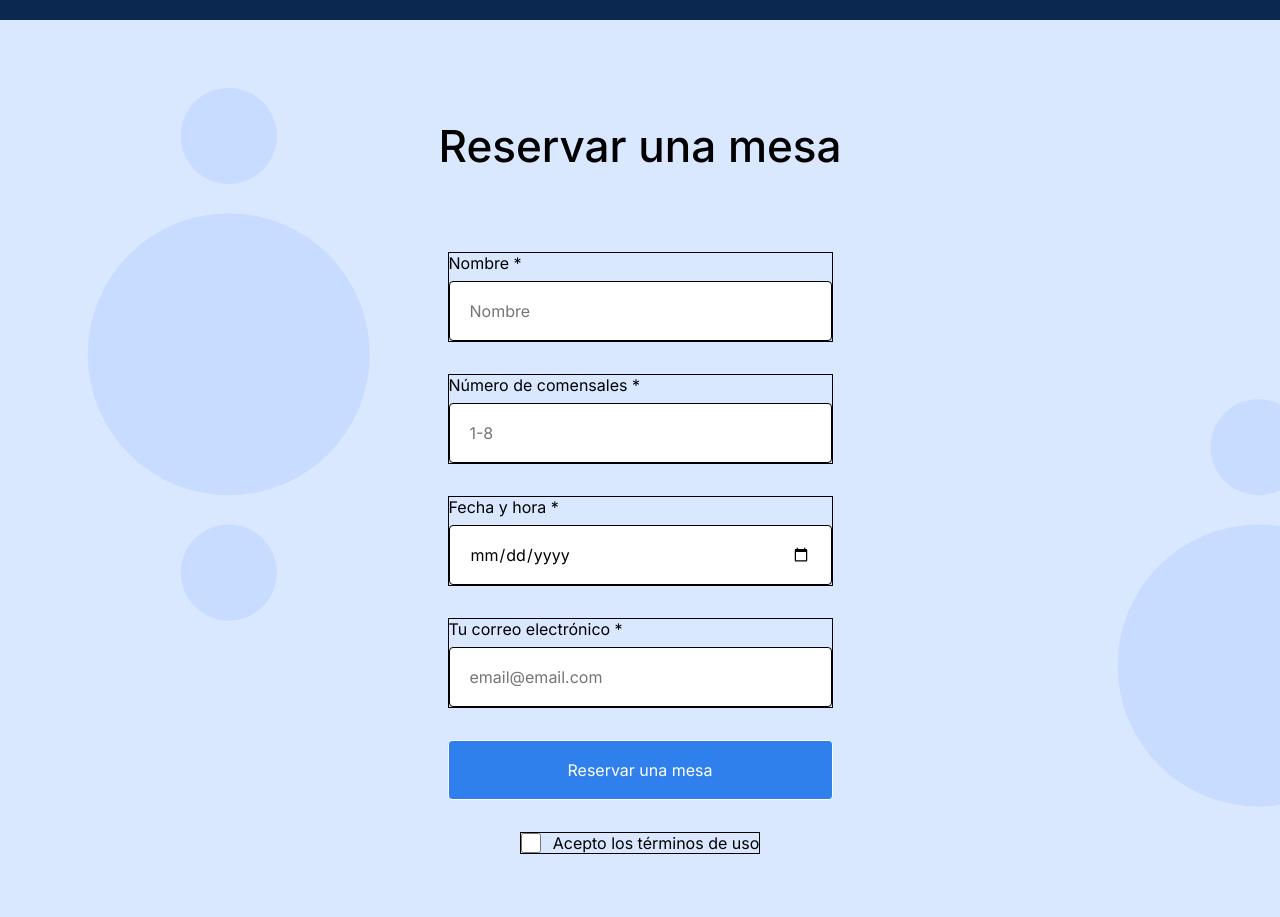
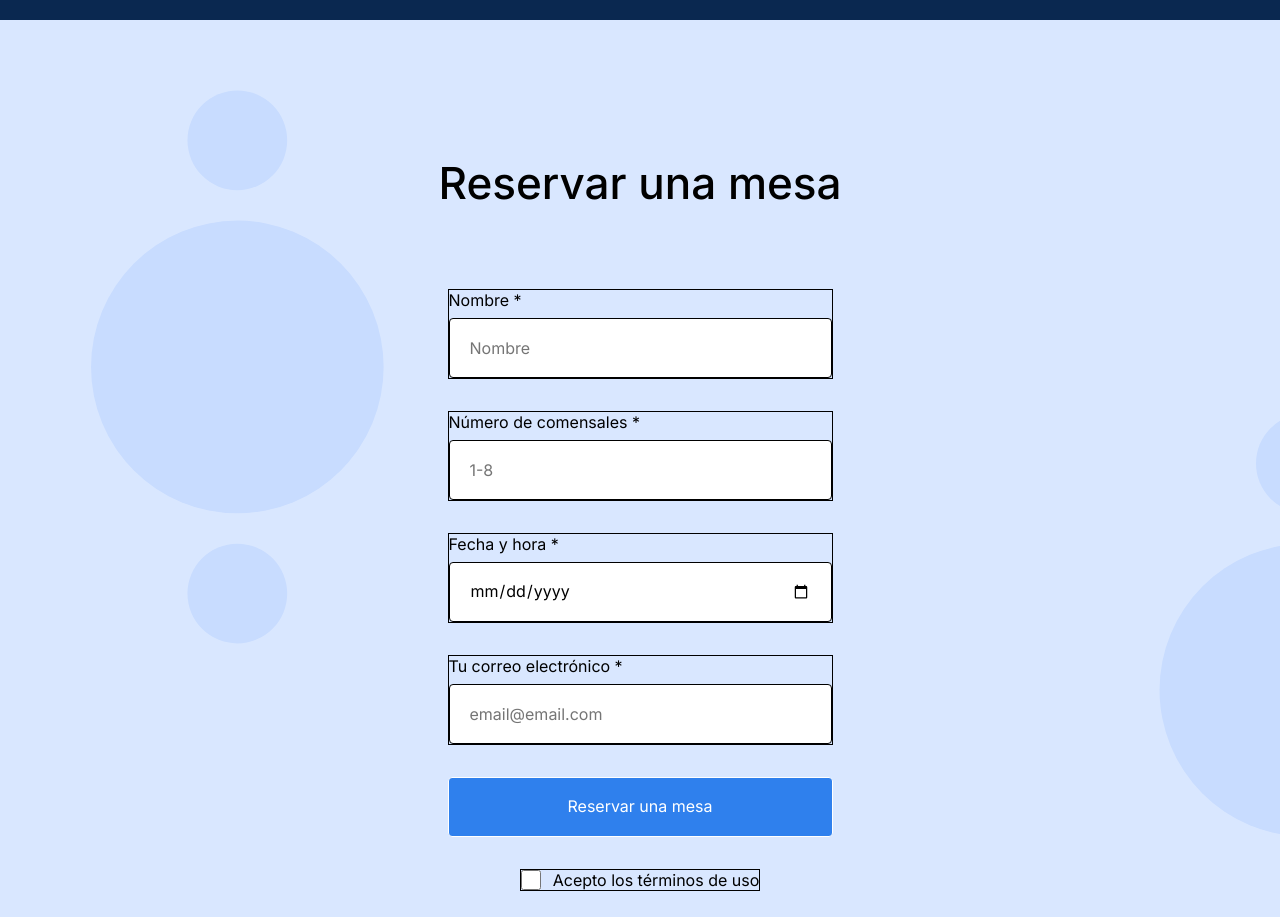
Before and after one commit to YaelAmaya/web_project_coffeeshop, a plain HTML site: page index.html in a window 1280 px wide. Shown: the part 1580-2497 px from the top of the page. Drawn offline with Linux system fonts and the light colour scheme.

Commit message:
Stage 3 Commit 3, Margins de Title

```diff
--- a/pages/index.css
+++ b/pages/index.css
@@ -1,8 +1,3 @@
-.content {
-  margin: 0;
-  padding: 0;
-}
-
 .page {
   min-width: 1100px;
   max-width: 1600px;
@@ -168,7 +163,7 @@
 }
 
 .reservation__title {
-  margin: 0 0 80px;
+  margin-bottom: 80px;
   justify-self: center;
   font-family: "Inter", Arial, sans-serif;
   font-weight: 500;
```
